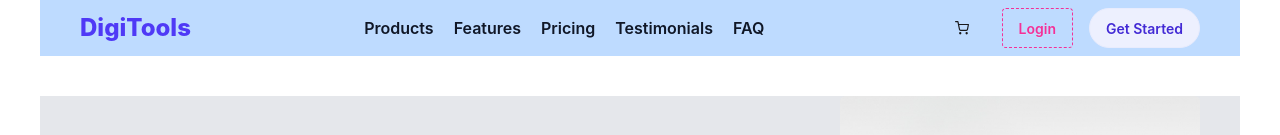
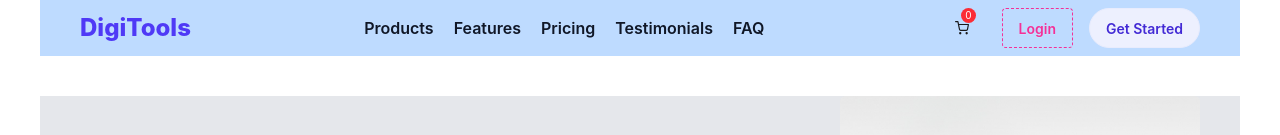
Before and after one commit to diponkorroy064-max/DigiTools_Platform_Project, a React (Vite) app: page / in a window 1280 px wide. Shown: the top 135 px of the page. Built offline with nearby package versions, Linux system fonts and the light colour scheme.

Commit message:
add card increasing number in the navbar

```diff
--- a/src/App.jsx
+++ b/src/App.jsx
@@ -24,7 +24,7 @@ function App() {
 
   return (
     <>
-      <Navbar></Navbar>
+      <Navbar addingCart={addingCart}></Navbar>
 
       <Bannar></Bannar>
 
--- a/src/components/Cart/Carts.jsx
+++ b/src/components/Cart/Carts.jsx
@@ -11,7 +11,7 @@ const Carts = ({ addingCart, setAddingCart }) => {
     }
 
     const handleDeleteCart = (obj) => {
-        console.log("remove btn clicked", obj);
+        // console.log("remove btn clicked", obj);
         const filterCard = addingCart.filter(item => item.id !== obj.id);
         setAddingCart(filterCard);
     }
--- a/src/components/Navbar/Navbar.jsx
+++ b/src/components/Navbar/Navbar.jsx
@@ -1,8 +1,8 @@
 import React from 'react';
 import { FiShoppingCart } from "react-icons/fi";
 
-
-const Navbar = () => {
+const Navbar = ({ addingCart }) => {
+    // console.log(addingCart);
     return (
         <div className='flex justify-between items-center max-w-300 bg-blue-200 m-auto py-2 px-10 sticky top-0'>
             <div>
@@ -19,7 +19,11 @@ const Navbar = () => {
 
             <div className='flex justify-center items-center gap-4'>
                 <div>
-                    <button className='btn btn-ghost'><FiShoppingCart /></button>
+                    <div className='relative'>
+                        <button className='btn btn-ghost'><FiShoppingCart /></button>
+                        <span className='absolute right-2.5 top-0 text-[10px] bg-red-500 text-white px-1 rounded-full'>{addingCart.length}</span>
+                    </div>
+
                 </div>
                 <div>
                     <button className='btn btn-dash btn-secondary font-semibold'>Login</button>
```
Also changed, not shown: 1 other file (tests, documents, lock files or other folders).
